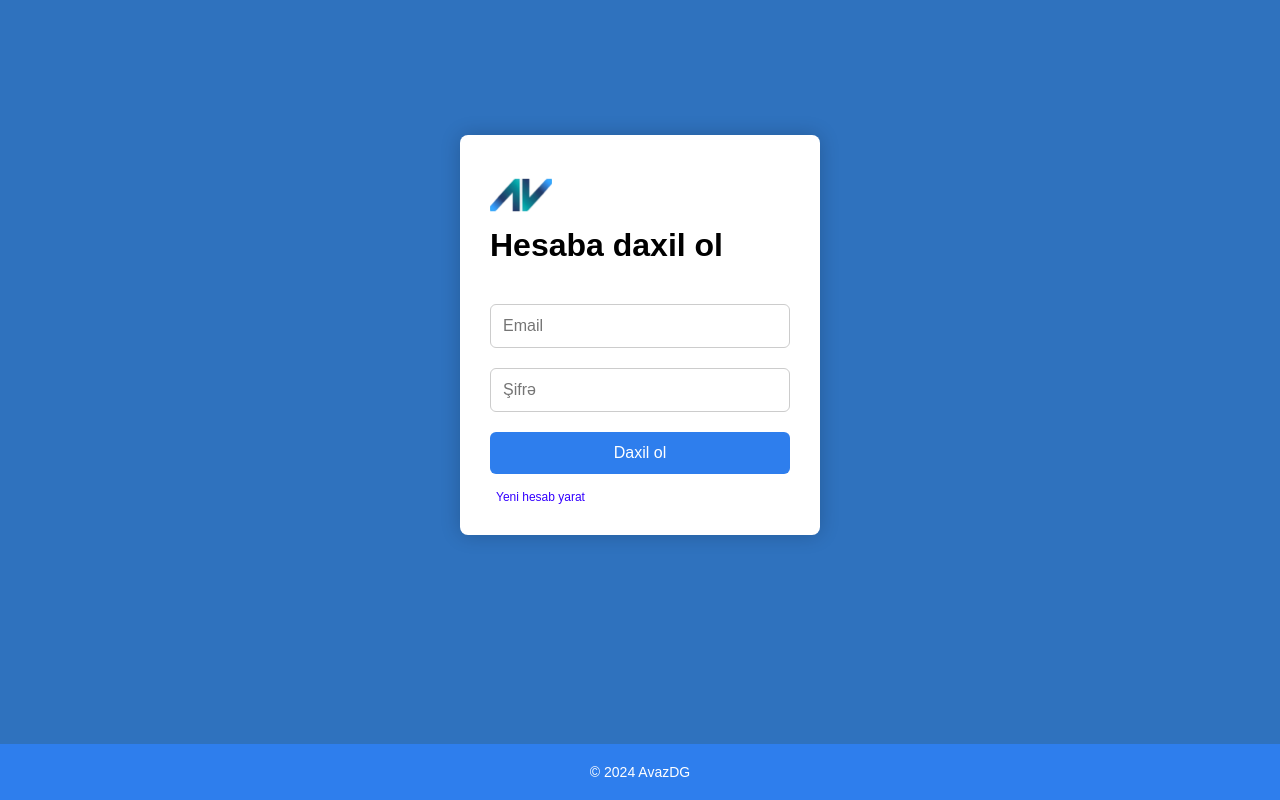
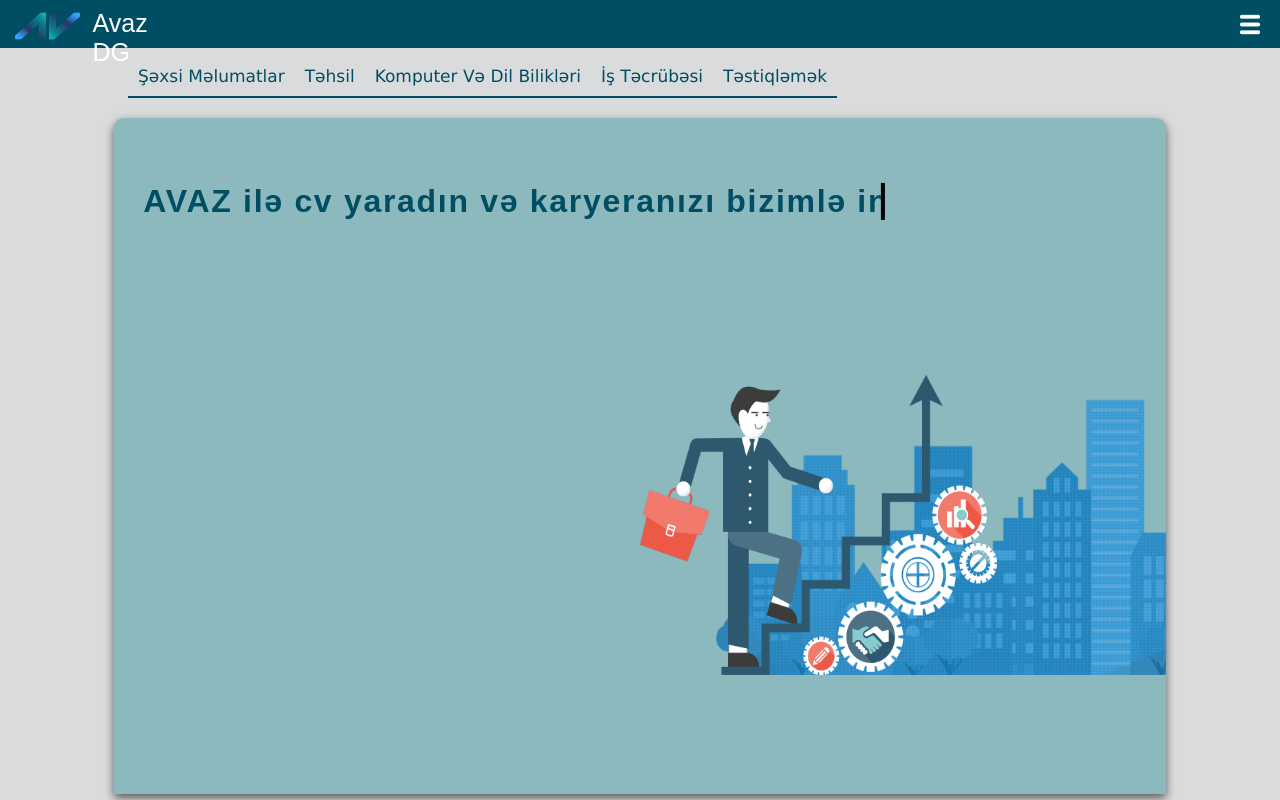
Before and after one commit to UgurSadikhli/CV-site, a React (Create React App) app: page /CV in a window 1280 px wide. Before the commit this address led to /login. Built offline with nearby package versions, Linux system fonts and the light colour scheme.

Commit message:
reday project2

```diff
--- a/src/App.jsx
+++ b/src/App.jsx
@@ -11,7 +11,7 @@
 import PageNotFound from "./components/PageNotFound/PageNotFound";
 
 function App() {
-  const [isAuthenticated, setIsAuthenticated] = useState(false);
+  const [isAuthenticated, setIsAuthenticated] = useState(true);
 
   const handleLogin = () => {
     setIsAuthenticated(true);
--- a/src/pages/CVMP/CVPageMain.jsx
+++ b/src/pages/CVMP/CVPageMain.jsx
@@ -38,7 +38,6 @@
 `;
 const BouncingImage = styled.img`
   animation: ${bounce} 1s 1;
-
 `;
 const Input = styled.input`
   padding: 10px;
@@ -214,10 +213,9 @@
 `;
 const HeaderContainer = styled.div`
   display: flex;
-  justify-content: space-between;
-  padding: 10px 20px 10px 20px;
+  padding: 0.5px 15px;
   background-color: rgb(0, 78, 100);
-  height: 50px;
+  height: 47px;
 `;
 const MenuItem = styled.div`
   padding: 8px;
```
